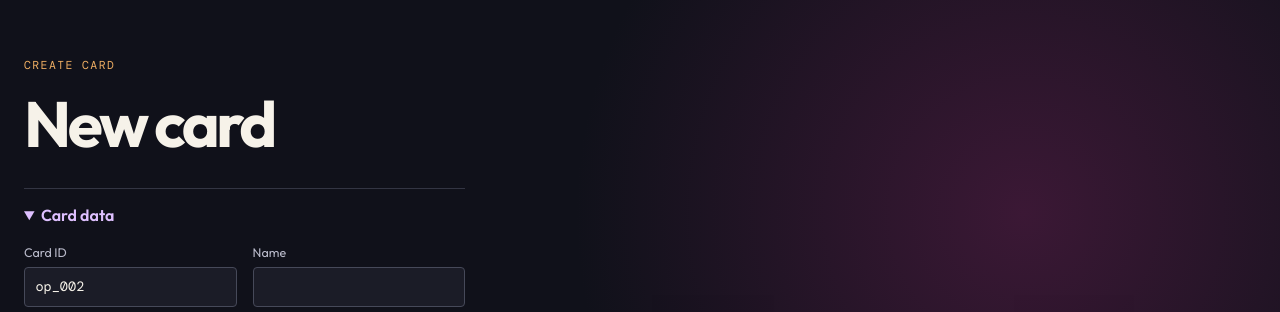
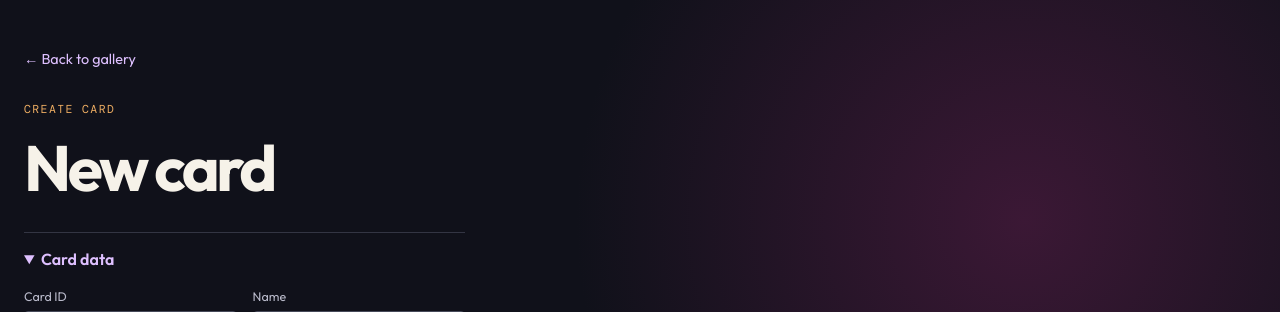
Before and after one commit to SIRVER21/splendor-AK, a FastAPI app: page /card/new in a window 1280 px wide. Shown: the top 312 px of the page. Run offline with FastAPI, Linux system fonts and the light colour scheme.

Commit message:
Fix issue #12 gallery navigation

```diff
--- a/app/templates/card_detail.html
+++ b/app/templates/card_detail.html
@@ -3,7 +3,7 @@
 {% block body %}
 <main class="workspace">
   <section class="intro">
-    {% if not is_new %}<a class="back-link" href="/">← Back to cards</a>{% endif %}
+    <a class="back-link" href="/">← Back to gallery</a>
     <p class="eyebrow">{% if is_new %}CREATE CARD{% else %}CARD EDITOR{% endif %}</p>
     <h1>{% if is_new %}New card{% else %}{{ card.name }}{% endif %}</h1>
     {% if not is_new %}
@@ -89,6 +89,7 @@
       {% endif %}
       <form action="/card/{{ card.id }}/generate" method="post"><button type="submit">{% if png_exists %}Regenerate PNG{% else %}Generate PNG{% endif %}</button></form>
       <p class="hint">Preview below is live HTML/CSS. Drag the artwork in the preview or use X/Y and scale, then save the card.</p>
+      <a class="back-link editor-back" href="/">← Back to gallery</a>
     {% else %}
       <p class="hint">Choose a Splendor scheme to fill tier, influence, material, and costs automatically. You can still edit them manually; an exact scheme match is calculated from the current values.</p>
     {% endif %}
```
